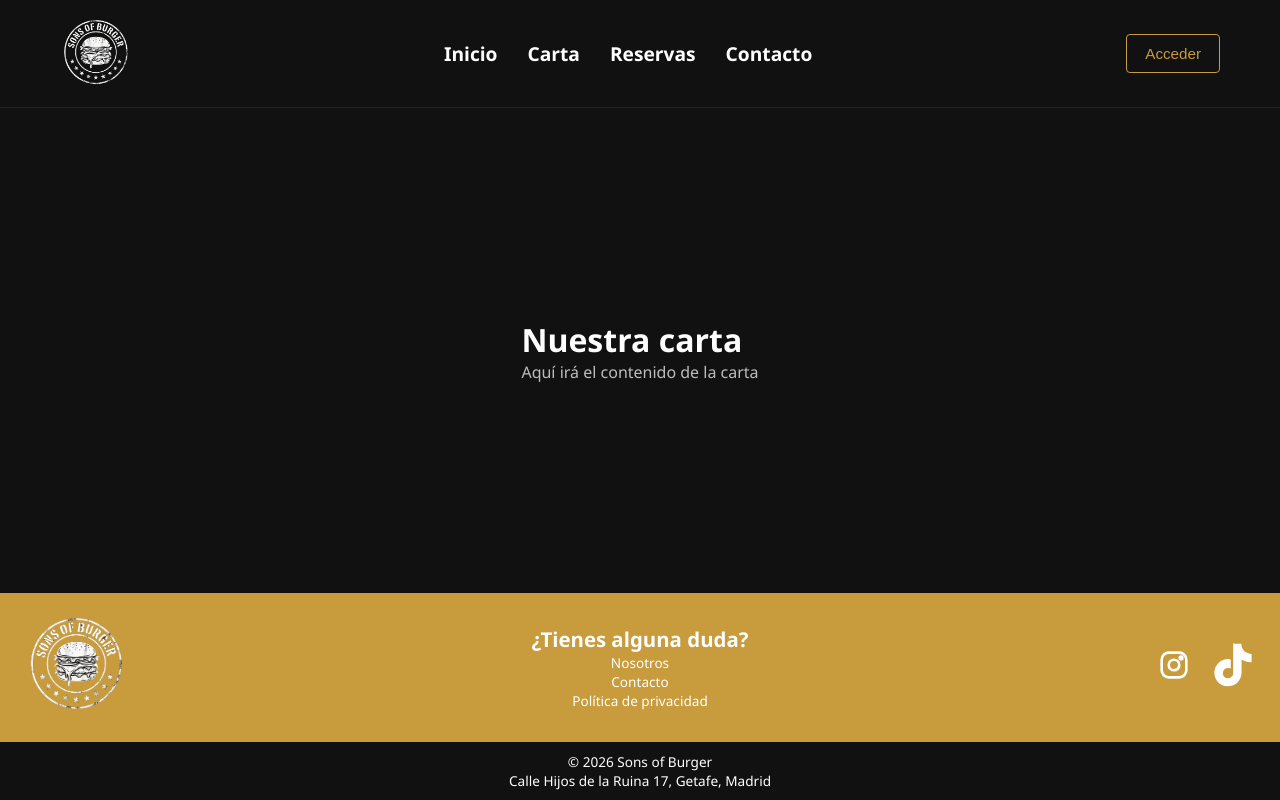
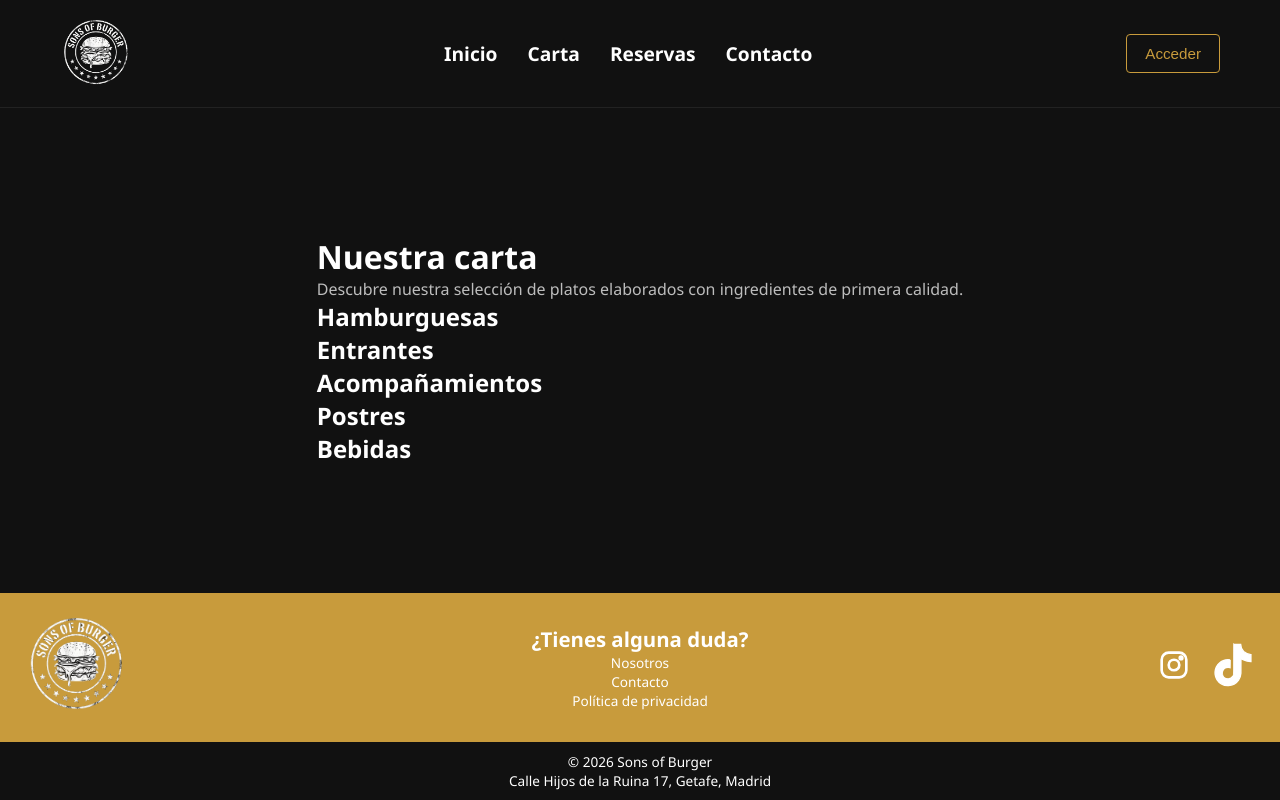
Before and after one commit to victorbnt25/TFG_RESTAURANTE, a React (Vite) app in the folder frontend/: page /carta in a window 1280 px wide. Built offline with nearby package versions, Linux system fonts and the light colour scheme.

Commit message:
cambios de domingo

```diff
--- a/frontend/src/componentes/Hero/hero.css
+++ b/frontend/src/componentes/Hero/hero.css
@@ -58,7 +58,9 @@
   font-family:'Times New Roman', Times, serif;
   font-size: clamp(2.6rem, 6vw, 5rem);
   margin-bottom: 12px;
+
   color: var(--color-primary);
+-webkit-text-stroke: 1px #ffffff;
 }
 
 .hero_subtitulo {
--- a/frontend/src/componentes/Hero/hero.jsx
+++ b/frontend/src/componentes/Hero/hero.jsx
@@ -12,9 +12,9 @@ style={{ backgroundImage: `url(${fondoHero})` }}
 
 
 <div className="hero__content">
-<h1 className="hero_titulo"><b>SONS OF BURGUERS</b></h1>
+<h1 className="hero_titulo"><b>SONS OF BURGER</b></h1>
 <p className="hero_subtitulo">
-Auténtica cocina italiana desde 1985
+Auténtica cocina italiana desde 2024
 </p>
 </div>
 </section>
--- a/frontend/src/pages/Carta/carta.jsx
+++ b/frontend/src/pages/Carta/carta.jsx
@@ -1,8 +1,41 @@
 function Carta() {
   return (
-    <section className="container">
+    <section className="container carta">
       <h1 className="title">Nuestra carta</h1>
-      <p className="text">Aquí irá el contenido de la carta</p>
+      <p className="text">
+        Descubre nuestra selección de platos elaborados con ingredientes de
+        primera calidad.
+      </p>
+
+      {/* Hamburguesas */}
+      <section className="carta-seccion" id="hamburguesas">
+        <h2 className="carta-titulo">Hamburguesas</h2>
+        {/* Productos cargados desde BD */}
+      </section>
+
+      {/* Entrantes */}
+      <section className="carta-seccion" id="entrantes">
+        <h2 className="carta-titulo">Entrantes</h2>
+        {/* Productos cargados desde BD */}
+      </section>
+
+      {/* Acompañamientos */}
+      <section className="carta-seccion" id="acompanamientos">
+        <h2 className="carta-titulo">Acompañamientos</h2>
+        {/* Productos cargados desde BD */}
+      </section>
+
+      {/* Postres */}
+      <section className="carta-seccion" id="postres">
+        <h2 className="carta-titulo">Postres</h2>
+        {/* Productos cargados desde BD */}
+      </section>
+
+      {/* Bebidas */}
+      <section className="carta-seccion" id="bebidas">
+        <h2 className="carta-titulo">Bebidas</h2>
+        {/* Productos cargados desde BD */}
+      </section>
     </section>
   );
 }
```
